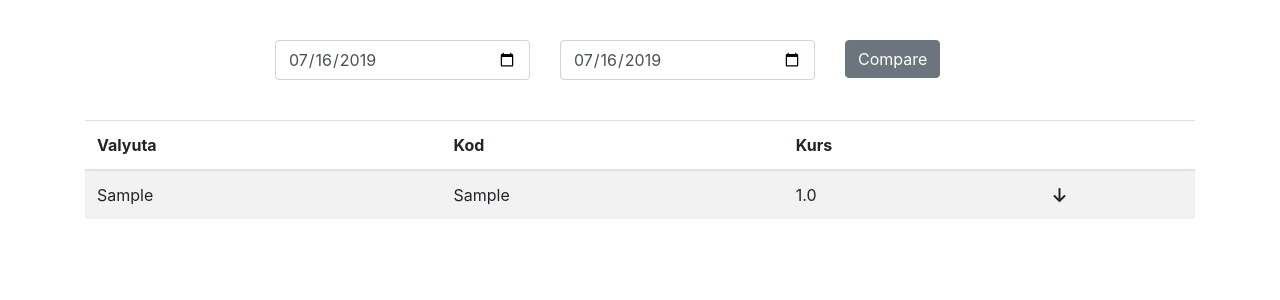
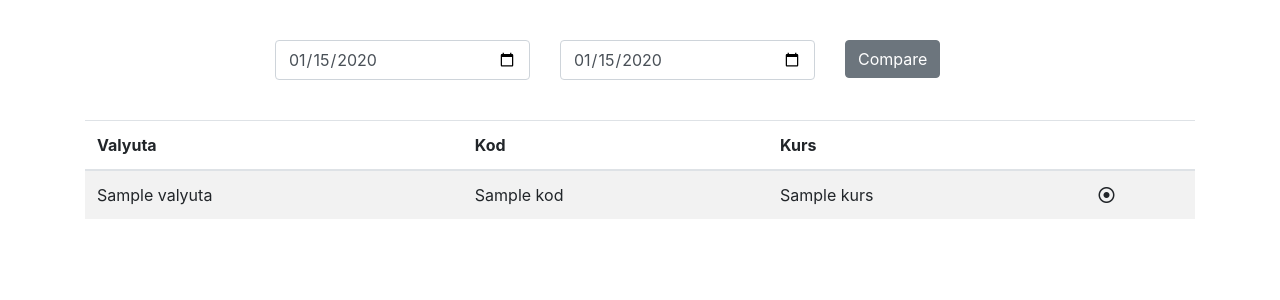
Before and after one commit to KenanSultan/CurrencyApp, a Flask app: template templates/currency.html in a window 1280 px wide. Shown: the part 56-356 px from the top of the page. Run offline with Flask 2, Linux system fonts and the light colour scheme; tables that the repository leaves empty hold one stand-in row (values such as "Sample post"); the template is opened without the code that fills it: values that come from a table or form of the project are taken from there, most other values are stand-ins (such as "Sample title", 1, 10 or a date in 2020); some libraries are stand-ins or nearby versions.

Commit message:
[*] deleting rows

```diff
--- a/main.py
+++ b/main.py
@@ -24,7 +24,7 @@
 
 @app.route('/currency', methods = ['GET', 'POST'])
 def currency():
-
+    today = date.today().strftime("%Y-%m-%d")
     if request.method == 'POST':
         date1 = ".".join(request.form.get('date1').split('-')[::-1])
         date2 = ".".join(request.form.get('date2').split('-')[::-1])
@@ -32,8 +32,6 @@
         view_list = list()
         date1_list = myFunctions.listFromCbar(date1)
         date2_list = myFunctions.listFromCbar(date2)
-
-        CurrencyForm.query.delete()
 
         for index, value in enumerate(date2_list):
             valyuta = value[1].text,
@@ -47,6 +45,9 @@
             else:
                 ferq = 0
 
+            old_currency_details = CurrencyForm.query.filter_by(kod = kod).first()
+            if old_currency_details:
+                 db.session.delete(old_currency_details)
             currency_details = CurrencyForm(valyuta = valyuta, kod = kod, kurs = kurs, ferq = ferq)
             db.session.add(currency_details)
             db.session.commit()
@@ -58,17 +59,17 @@
                 'ferq' : ferq
             })
 
-        return render_template('currency.html', view_list = view_list)
+        return render_template('currency.html', content = {'view_list': view_list, 'today': today})
 
     elif request.method == 'GET':
 
         view_list = CurrencyForm.query.all()
 
-        if len(view_list) != 0:
-            return render_template('currency.html', view_list = view_list)
+        if len(view_list):
+            return render_template('currency.html', content = {'view_list': view_list, 'today': today})
         else:
-            today = date.today().strftime("%d.%m.%Y")
-            content = myFunctions.listFromCbar(today)
+            todayForCbar = date.today().strftime("%d.%m.%Y")
+            content = myFunctions.listFromCbar(todayForCbar)
 
             view_list = [{
                 'valyuta': val[1].text,
@@ -77,7 +78,7 @@
                 'ferq': 0
             } for val in content]
 
-        return render_template('currency.html', view_list = view_list)
+        return render_template('currency.html', content = {'view_list': view_list, 'today': today})
 
 
 if __name__ == "__main__":
--- a/templates/currency.html
+++ b/templates/currency.html
@@ -5,10 +5,10 @@
 <br>
 <form method="post" class="row justify-content-center">
     <div class="form-group col-3">
-        <input type="date" name="date1" max="2019-07-16" min="2015-01-01" value="2019-07-16" class="form-control">
+        <input type="date" name="date1" max={{ content['today'] }} min="2015-01-01" value={{ content['today'] }} class="form-control">
     </div>
     <div class="form-group col-3">
-        <input type="date" name="date2" max="2019-07-16" min="2015-01-01"  value="2019-07-16" class="form-control">
+        <input type="date" name="date2" max={{ content['today'] }} min="2015-01-01"  value={{ content['today'] }} class="form-control">
     </div>
     <div class="col-2">
         <button type="submit" class="btn btn-secondary">Compare</button>
@@ -26,7 +26,7 @@
       </tr>
     </thead>
     <tbody>
-        {% for valute in view_list %}
+        {% for valute in content['view_list'] %}
         <tr>
             <td>{{valute['valyuta']}}</td>
             <td>{{valute['kod']}}</td>
```
Also changed, not shown: README.md (added).
